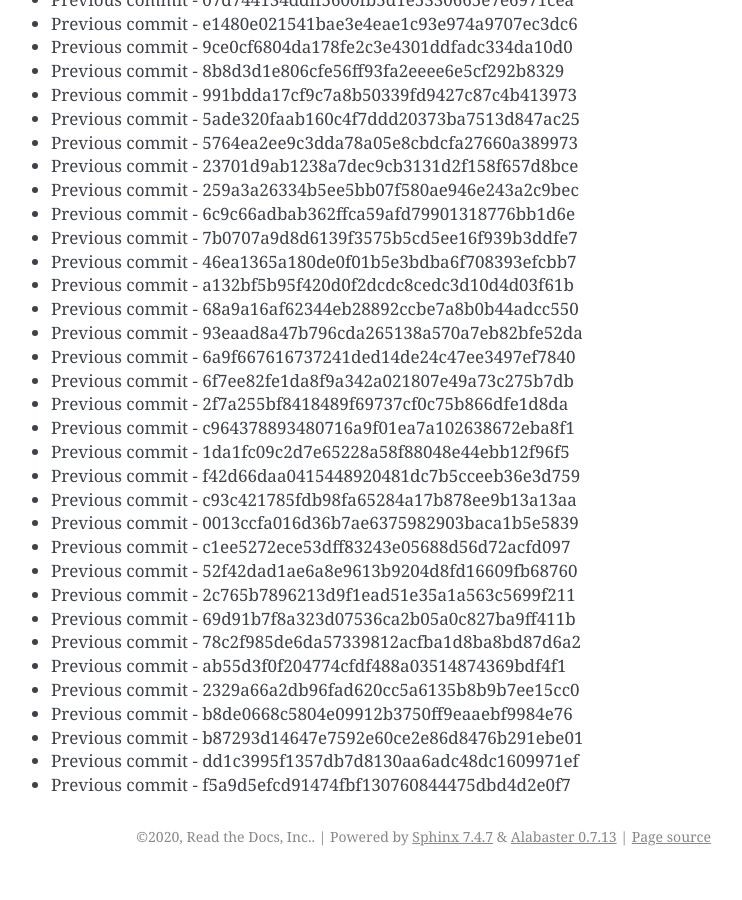
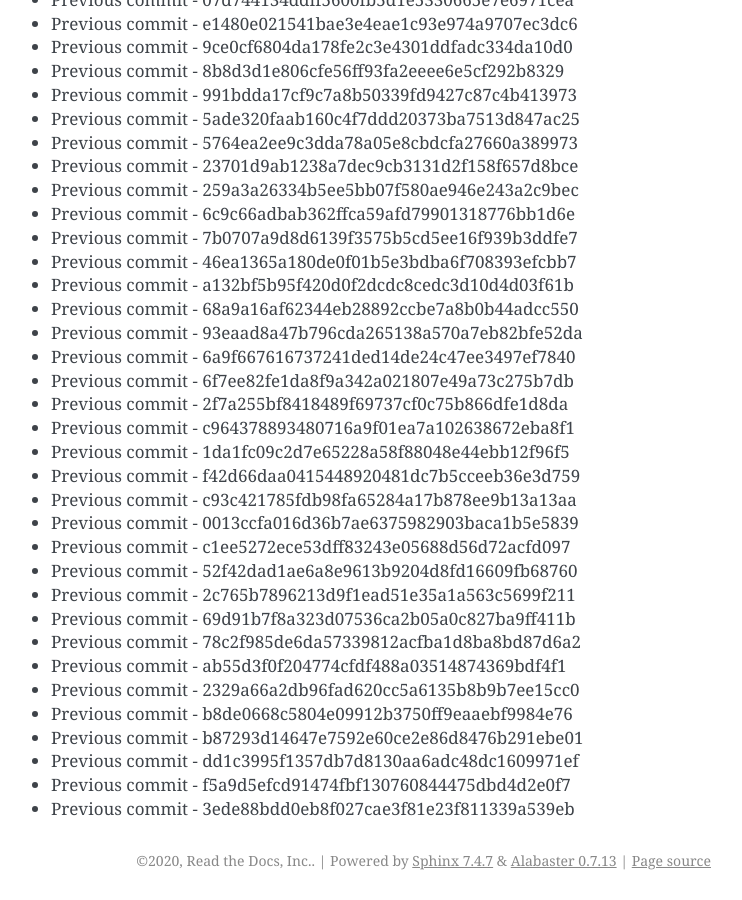
Before and after one commit to readthedocs/rtd-git-stresstest, a Sphinx documentation site: the page built from docs/updates.rst, in a window 1280 px wide and 900 px high, scrolled down 47369 px. Shown: the whole window, without its empty margins (399-1141 px from the left). Built offline with Sphinx 7.4.7, drawn with Linux system fonts in a browser that asks for light colours; before the commit the page ends 48245 px from its top, so only the background shows below that.

Commit message:
Generating commit from previous: 3ede88bdd0eb8f027cae3f81e23f811339a539eb

```diff
--- a/docs/updates.rst
+++ b/docs/updates.rst
@@ -2022,3 +2022,4 @@ It can be tested for any performance characteristics.
 * Previous commit - b87293d14647e7592e60ce2e86d8476b291ebe01
 * Previous commit - dd1c3995f1357db7d8130aa6adc48dc1609971ef
 * Previous commit - f5a9d5efcd91474fbf130760844475dbd4d2e0f7
+* Previous commit - 3ede88bdd0eb8f027cae3f81e23f811339a539eb
```
